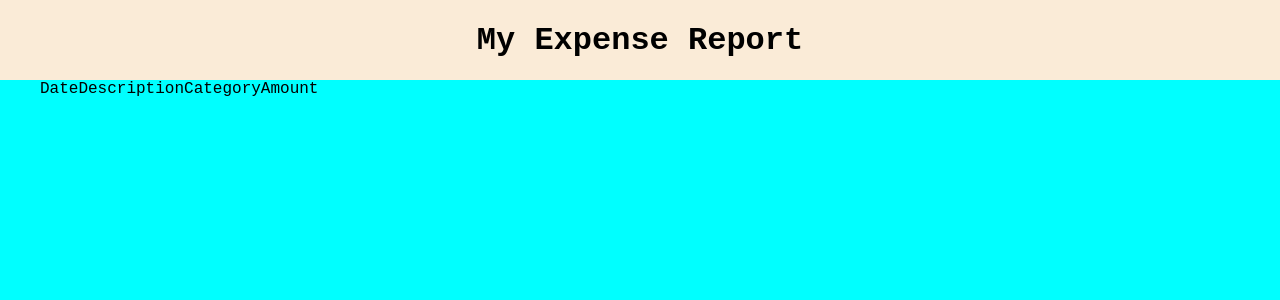
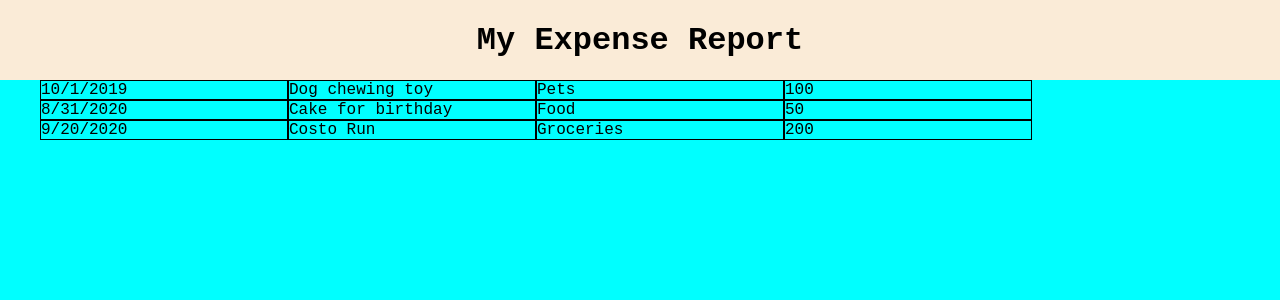
Before and after one commit to echen831/Easy-Expense-Report, a React (Create React App) app: page / in a window 1280 px wide. Shown: the top 300 px of the page. Built offline with nearby package versions, Linux system fonts and the light colour scheme.

Commit message:
add basic structure

```diff
--- /dev/null
+++ b/src/Components/item.jsx
@@ -0,0 +1,13 @@
+import React from 'react';
+
+export const Item = (props) => {
+
+    return (
+        <div className='item-container'>
+            <div>{props.date}</div>
+            <div>{props.desc}</div>
+            <div>{props.cat}</div>
+            <div>{props.ammt}</div>
+        </div>
+    )
+};
--- a/src/Components/report.jsx
+++ b/src/Components/report.jsx
@@ -1,16 +1,23 @@
 import React from 'react';
+import { Item } from './item';
+
+const DATA = [
+    {date: '10/1/2019', desc: 'Dog chewing toy', cat: 'Pets', ammt: 100.00 },
+    { date: '8/31/2020', desc: 'Cake for birthday', cat: 'Food', ammt: 50.00 },
+    { date: '9/20/2020', desc: 'Costo Run', cat: 'Groceries', ammt: 200.00 }
+]
 
 export const Report = () => {
     return (
         <div className="report-container">
             <ul>
-                <div>
-                    <span>Date</span>
-                    <span>Description</span>
-                    <span>Category</span>
-                    <span>Amount</span>
-                </div>
-
+                {DATA.map(item => (
+                    <Item date={item.date}
+                          desc={item.desc}
+                          cat={item.cat}
+                          ammt={item.ammt}
+                    />
+                ))}
             </ul>
         </div>
     )
--- a/src/styles.css
+++ b/src/styles.css
@@ -31,3 +31,13 @@ ul {
     height: 100vh;
     padding-top: 5%;
 }
+
+.item-container {
+    display: flex;
+    width: 80%;
+}
+
+.item-container div {
+    width: 25%;
+    border: 1px solid black;
+}
```
